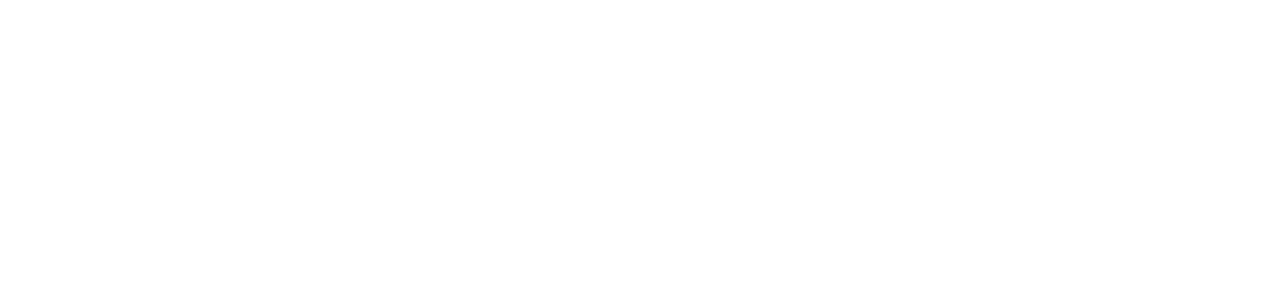
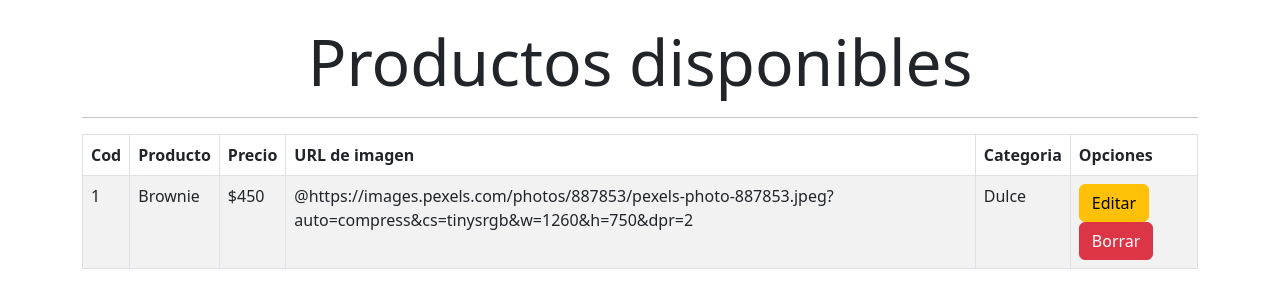
Before and after one commit to nicofara27/03-cafeteria, a React (Create React App) app: page /administrador in a window 1280 px wide. Shown: the top 308 px of the page. Built offline with nearby package versions, Linux system fonts and the light colour scheme.

Commit message:
Maquetado finalizado

```diff
--- a/src/App.jsx
+++ b/src/App.jsx
@@ -1,10 +1,24 @@
 import 'bootstrap/dist/css/bootstrap.min.css';
+import {BrowserRouter, Routes, Route} from "react-router-dom"
+import CrearProducto from './components/admiProductos/CrearProducto';
+import EditarProducto from './components/admiProductos/EditarProducto';
+import Administrador from './components/views/Administrador';
+import DetalleProducto from './components/views/DetalleProducto';
+import Error404 from './components/views/Error404';
+import Inicio from './components/views/Inicio';
 
 function App() {
   return (
-    <div className="App">
-
-    </div>
+    <BrowserRouter>
+      <Routes>
+        <Route exact path='/' element={<Inicio></Inicio>}></Route>
+        <Route exact path='/detalle' element={<DetalleProducto></DetalleProducto>}></Route>
+        <Route exact path='/administrador' element={<Administrador></Administrador>}></Route>
+        <Route exact path='/crear' element={<CrearProducto></CrearProducto>}></Route>
+        <Route exact path='/editar' element={<EditarProducto></EditarProducto>}></Route>
+        <Route exact path='*' element={<Error404></Error404>}></Route>
+      </Routes>
+    </BrowserRouter>
   );
 }
 
--- /dev/null
+++ b/src/components/admiProductos/CrearProducto.jsx
@@ -0,0 +1,44 @@
+import { Container, Form, Button } from "react-bootstrap";
+
+const CrearProducto = () => {
+  return (
+    <Container>
+      <h2 className="display-5 mt-4">Nuevo producto</h2>
+      <hr />
+      <Form>
+        <Form.Group className="mb-3" controlId="formBasicProducto">
+          <Form.Label>Nombre del producto*</Form.Label>
+          <Form.Control type="text" placeholder="Ej: Cafe" required />
+        </Form.Group>
+        <Form.Group className="mb-3" controlId="formBasicPrecio">
+          <Form.Label>Precio*</Form.Label>
+          <Form.Control type="number" placeholder="Ej: 300" required />
+        </Form.Group>
+        <Form.Group className="mb-3" controlId="formBasicPrecio">
+          <Form.Label>Imagen URL*</Form.Label>
+          <Form.Control
+            type="text"
+            placeholder="Ej: https://images.pexels.com/photos/887853/pexels-photo-887853.jpeg?auto=compress&cs=tinysrgb&w=1260&h=750&dpr=2"
+            required
+          />
+        </Form.Group>
+        <Form.Group className="mb-3">
+          <Form.Label>Categoria*</Form.Label>
+          <Form.Select aria-label="Default select example" required>
+            <option>Seleccione una opcion</option>
+            <option value="bebida-caliente">Bebida caliente</option>
+            <option value="bebida-fria">Bebida fria</option>
+            <option value="dulce">Dulce</option>
+            <option value="salado">Salado</option>
+          </Form.Select>
+        </Form.Group>
+
+        <Button variant="primary" type="submit">
+          Guardar
+        </Button>
+      </Form>
+    </Container>
+  );
+};
+
+export default CrearProducto;
--- /dev/null
+++ b/src/components/admiProductos/EditarProducto.jsx
@@ -0,0 +1,44 @@
+import { Container, Form, Button } from "react-bootstrap";
+
+const EditarProducto = () => {
+  return (
+    <Container>
+      <h2 className="display-5 mt-4">Editar producto</h2>
+      <hr />
+      <Form>
+        <Form.Group className="mb-3" controlId="formBasicProducto">
+          <Form.Label>Nombre del producto*</Form.Label>
+          <Form.Control type="text" placeholder="Ej: Cafe" required />
+        </Form.Group>
+        <Form.Group className="mb-3" controlId="formBasicPrecio">
+          <Form.Label>Precio*</Form.Label>
+          <Form.Control type="number" placeholder="Ej: 300" required />
+        </Form.Group>
+        <Form.Group className="mb-3" controlId="formBasicPrecio">
+          <Form.Label>Imagen URL*</Form.Label>
+          <Form.Control
+            type="text"
+            placeholder="Ej: https://images.pexels.com/photos/887853/pexels-photo-887853.jpeg?auto=compress&cs=tinysrgb&w=1260&h=750&dpr=2"
+            required
+          />
+        </Form.Group>
+        <Form.Group className="mb-3">
+          <Form.Label>Categoria*</Form.Label>
+          <Form.Select aria-label="Default select example" required>
+            <option>Seleccione una opcion</option>
+            <option value="bebida-caliente">Bebida caliente</option>
+            <option value="bebida-fria">Bebida fria</option>
+            <option value="dulce">Dulce</option>
+            <option value="salado">Salado</option>
+          </Form.Select>
+        </Form.Group>
+
+        <Button variant="primary" type="submit">
+          Guardar
+        </Button>
+      </Form>
+    </Container>
+  );
+};
+
+export default EditarProducto;
--- /dev/null
+++ b/src/components/admiProductos/ItemProducto.jsx
@@ -0,0 +1,19 @@
+import { Button } from "react-bootstrap";
+
+const ItemProducto = () => {
+    return (
+        <tr>
+          <td>1</td>
+          <td>Brownie</td>
+          <td>$450</td>
+          <td>@https://images.pexels.com/photos/887853/pexels-photo-887853.jpeg?auto=compress&cs=tinysrgb&w=1260&h=750&dpr=2</td>
+          <td>Dulce</td>
+          <td>
+            <Button variant="warning">Editar</Button>
+            <Button variant="danger">Borrar</Button>
+          </td>
+        </tr>
+    );
+};
+
+export default ItemProducto;
--- /dev/null
+++ b/src/components/admiProductos/Producto.jsx
@@ -0,0 +1,22 @@
+import {Card, Button, Col} from 'react-bootstrap'
+
+const Producto = () => {
+  return (
+    <Col md="4" lg="3" className="my-2">
+    <Card className='px-2'>
+      <Card.Img variant="top" src="https://images.pexels.com/photos/887853/pexels-photo-887853.jpeg?auto=compress&cs=tinysrgb&w=1260&h=750&dpr=2" />
+      <Card.Body>
+        <Card.Title className='fs-4 fw-semibold'>Brownie</Card.Title>
+        <Card.Text >
+          Precio: $300
+        </Card.Text>
+      </Card.Body>
+      <Card.Footer>
+        <Button className='' variant="danger">Go somewhere</Button>
+      </Card.Footer>
+    </Card>
+    </Col>
+  );
+};
+
+export default Producto;
--- /dev/null
+++ b/src/components/views/Administrador.jsx
@@ -0,0 +1,29 @@
+import { Container, Table } from "react-bootstrap";
+import Item from "../admiProductos/ItemProducto";
+
+
+const Administrador = () => {
+    return (
+        <Container>
+            <h1 className="display-3 text-center mt-4">Productos disponibles</h1>
+            <hr />
+            <Table striped bordered hover responsive>
+      <thead>
+        <tr className="fw-semibold">
+          <th>Cod</th>
+          <th>Producto</th>
+          <th>Precio</th>
+          <th>URL de imagen</th>
+          <th>Categoria</th>
+          <th>Opciones</th>
+        </tr>
+      </thead>
+      <tbody>
+        <Item></Item>
+      </tbody>
+    </Table>
+        </Container>
+    );
+};
+
+export default Administrador;
--- /dev/null
+++ b/src/components/views/DetalleProducto.jsx
@@ -0,0 +1,22 @@
+import React from "react";
+import { Badge, Card, Container } from "react-bootstrap";
+
+const DetalleProducto = () => {
+  return (
+    <Container className="my-5">
+      <Card className="flex-row px-3">
+        <Card.Img className="w-25" src="https://images.pexels.com/photos/887853/pexels-photo-887853.jpeg?auto=compress&cs=tinysrgb&w=1260&h=750&dpr=2" />
+        <Card.Body>
+          <Card.Title className="fw-semibold fs-3" >Brownie</Card.Title>
+          <hr />
+          <Badge bg="success" >Dulce</Badge>
+          <Card.Text className="fw-semibold fs-5">
+            Precio: $300
+          </Card.Text>
+        </Card.Body>
+      </Card>
+    </Container>
+  );
+};
+
+export default DetalleProducto;
--- /dev/null
+++ b/src/components/views/Error404.jsx
@@ -0,0 +1,11 @@
+import React from 'react';
+
+const Error404 = () => {
+    return (
+        <div>
+            <h4>Pagina de error</h4>
+        </div>
+    );
+};
+
+export default Error404;
--- /dev/null
+++ b/src/components/views/Inicio.jsx
@@ -0,0 +1,21 @@
+import { Container, Row } from "react-bootstrap";
+import Producto from "../admiProductos/Producto";
+
+
+const Inicio = () => {
+  return (
+    <Container>
+      <h1 className="display-3 text-center mt-4">Bienvenidos</h1>
+      <hr />
+      <Row className="justify-content-around">
+        <Producto></Producto>
+        <Producto></Producto>
+        <Producto></Producto>
+        <Producto></Producto>
+        <Producto></Producto>
+      </Row>
+    </Container>
+  );
+};
+
+export default Inicio;
```
Also changed, not shown: src/components/common/Footer.jsx (added, +11 -0 lines), src/components/common/Menu.jsx (added, +20 -0 lines).
